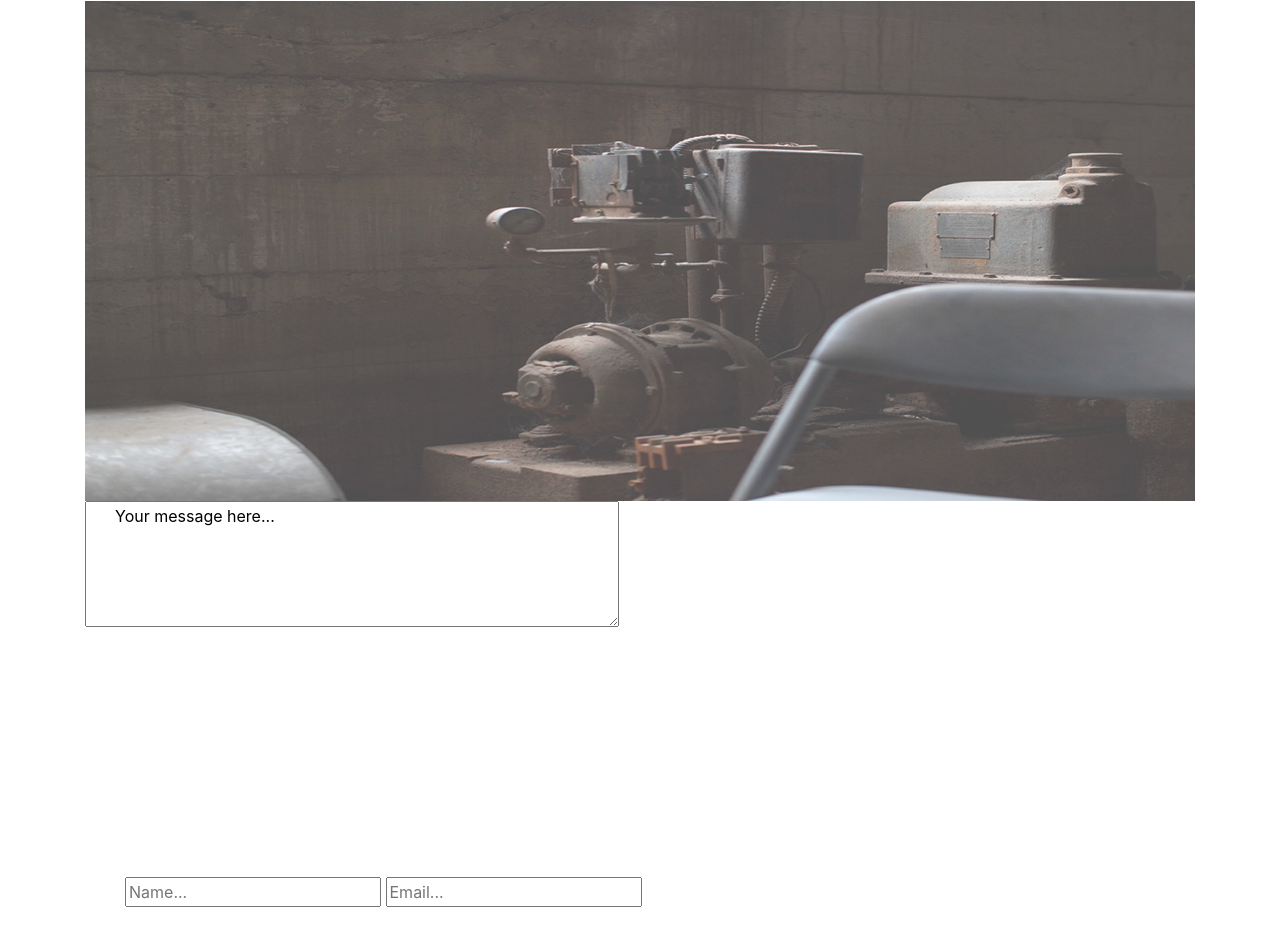
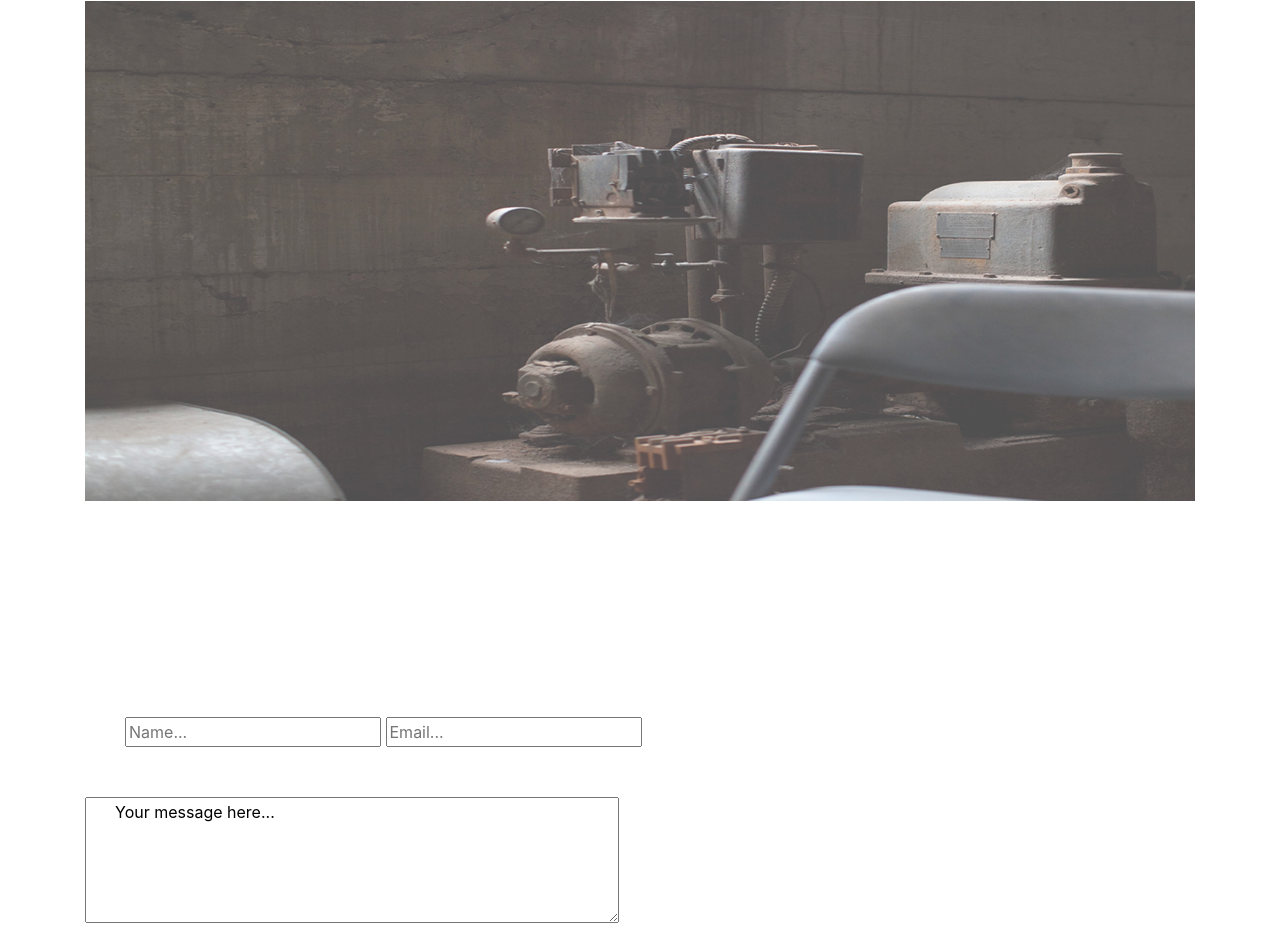
Before and after one commit to ChelRono/DELANI-STUDIO, a plain HTML site: page index.html in a window 1280 px wide. Shown: the part 1883-2830 px from the top of the page. After the commit the page ends 2806 px from the top, so only its background shows below. Drawn offline with nearby package versions, Linux system fonts and the light colour scheme.

Commit message:
made a few changes

```diff
--- a/css/styles.css
+++ b/css/styles.css
@@ -74,13 +74,17 @@ h2,h4{
 }
 .contacts {
     position: absolute;
-    top: 340%;
+    top: 315%;
     left: 50%;
     transform: translate(-50%, -50%);
     color: white;
   }
   form{
       position: absolute;
-      top: 340%;
+      top: 320%;
       padding: 40px 40px;
   }
+  textarea{
+      position: absolute;
+      top: 335%;
+    }
--- a/index.html
+++ b/index.html
@@ -145,7 +145,7 @@
 </div>
 <br>
 <!-- <div class="contacts"> -->
-<div style="background-image: url(/images/c_image.jpg);
+<div style="background-image: url(images/c_image.jpg);
   background-size: cover; height:500px; padding-top:80px;">
   </div>
 <!-- <div class="container">
@@ -157,7 +157,7 @@
     <input type="name" id="name" placeholder="Name...">
     <input type="name" id="name" placeholder="Email...">
     </form>
-    <textarea id="message" name="message" rows="5" cols="50">
+    <textarea id="msg" name="message" rows="5" cols="50">
       Your message here...
       </textarea>
   <script src="https://code.jquery.com/jquery-3.6.0.min.js"
```
